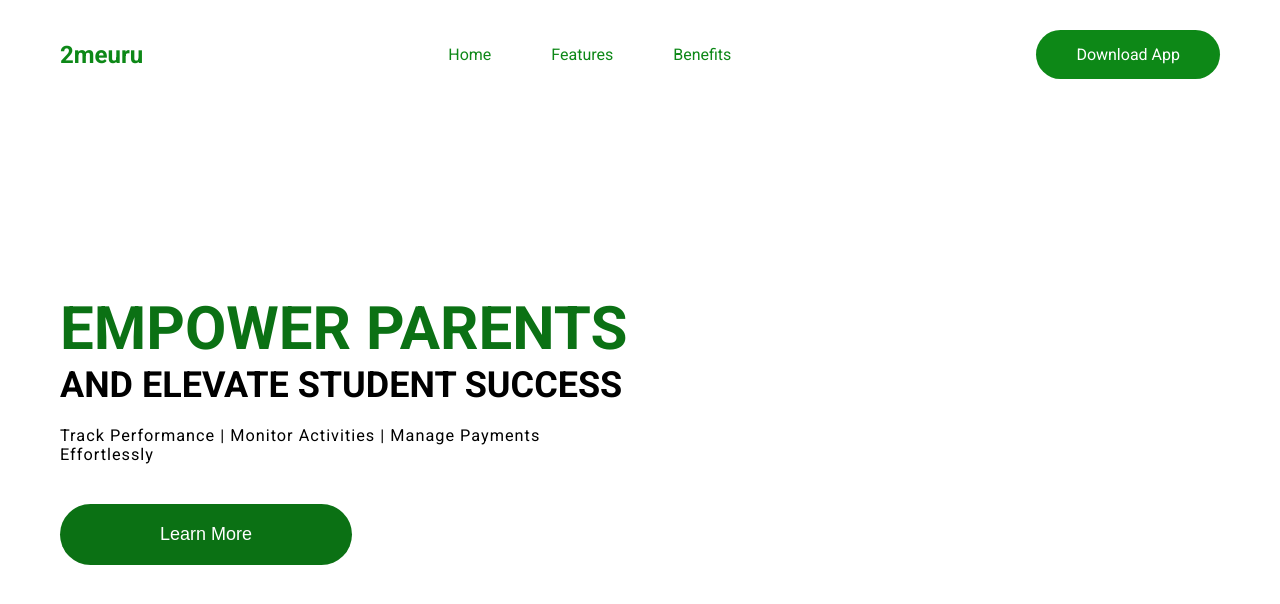
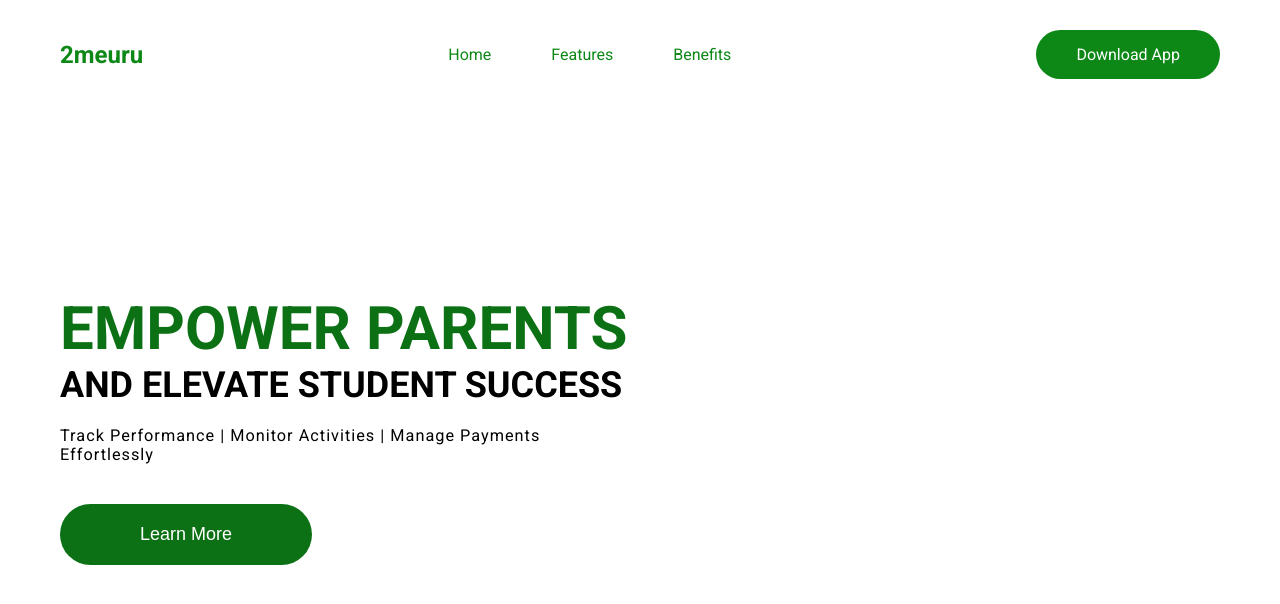
Before and after one commit to Orisabiyi/2meuru, a React (Vite) app: page / in a window 1280 px wide. Shown: the top 604 px of the page. Built offline with nearby package versions, Linux system fonts and the light colour scheme.

Commit message:
change button padding

```diff
--- a/src/components/Header.module.css
+++ b/src/components/Header.module.css
@@ -50,6 +50,6 @@
   margin-top: 2rem;
   font-size: 1.8rem;
   border-radius: 5rem;
-  padding: 2rem 10rem;
+  padding: 2rem 8rem;
   background: #0b7114;
 }
```
